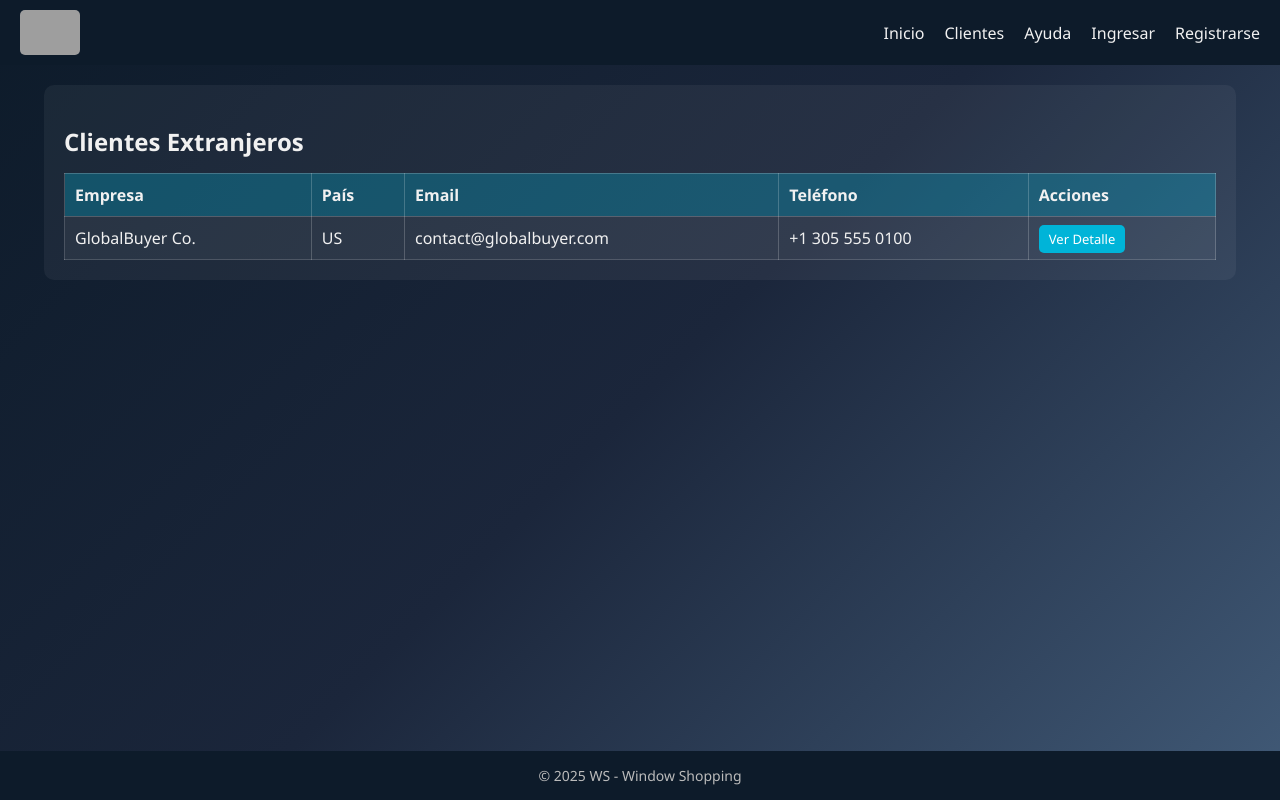
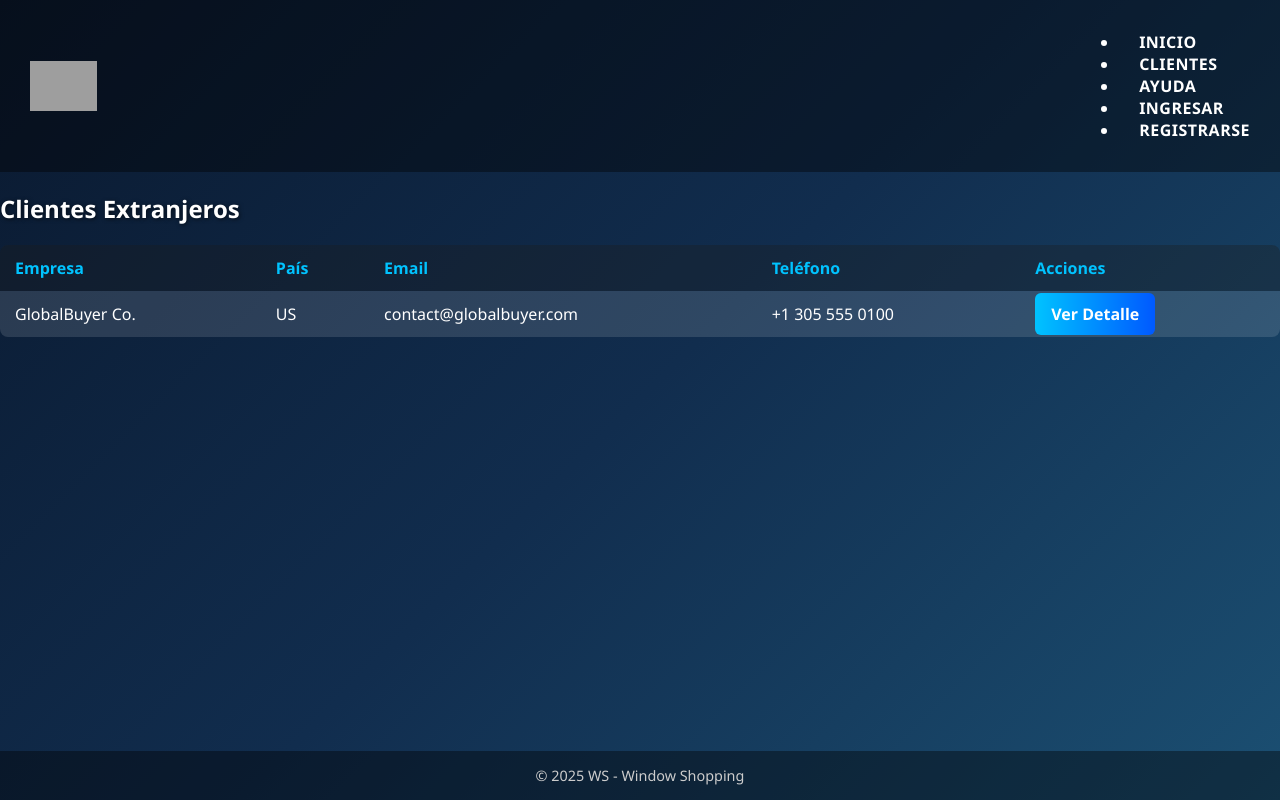
Before and after one commit to crhistopher09ponce04-art/Window-Shopping, a Flask app: page /clientes in a window 1280 px wide. Run offline with Flask 3, Linux system fonts and the light colour scheme; grey boxes are pictures that could not be loaded.

Commit message:
Update style.css

```diff
--- a/static/style.css
+++ b/static/style.css
@@ -1,183 +1,146 @@
-/* ===========================
-   General Reset & Layout
-=========================== */
+/* ================================
+   GENERAL
+================================ */
 body {
     margin: 0;
-    padding: 0;
-    font-family: "Segoe UI", Tahoma, Geneva, Verdana, sans-serif;
-    background: linear-gradient(135deg, #0d1b2a, #1b263b, #415a77);
-    color: #f1f1f1;
+    font-family: "Segoe UI", Arial, sans-serif;
+    background: linear-gradient(135deg, #0a192f, #112d4e, #1b4f72);
+    color: #ffffff;
     min-height: 100vh;
     display: flex;
     flex-direction: column;
 }
 
-/* ===========================
-   Header / Navbar
-=========================== */
+a {
+    color: #ffffff;
+    text-decoration: none;
+    transition: 0.3s;
+}
+a:hover {
+    color: #00c3ff;
+}
+
+/* ================================
+   HEADER / NAVBAR
+================================ */
 header {
-    background: #0d1b2a;
-    padding: 10px 20px;
+    background: rgba(0, 0, 0, 0.4);
+    padding: 15px 30px;
     display: flex;
     align-items: center;
     justify-content: space-between;
-    color: #fff;
 }
 
 header img.logo {
-    height: 45px;
+    height: 50px;
     width: auto;
 }
 
-nav ul {
-    list-style: none;
-    margin: 0;
-    padding: 0;
-    display: flex;
-    gap: 20px;
+nav a {
+    margin-left: 20px;
+    font-weight: bold;
+    text-transform: uppercase;
+    letter-spacing: 0.5px;
 }
 
-nav ul li {
-    display: inline;
+/* ================================
+   TITLES
+================================ */
+h1, h2, h3 {
+    color: #ffffff;
+    margin-bottom: 15px;
+    text-shadow: 1px 1px 4px rgba(0,0,0,0.6);
 }
 
-nav ul li a {
-    color: #f1f1f1;
-    text-decoration: none;
-    font-weight: 500;
-    transition: color 0.3s ease;
-}
-
-nav ul li a:hover {
-    color: #00b4d8;
-}
-
-/* ===========================
-   Container & Sections
-=========================== */
-.container {
-    width: 90%;
-    max-width: 1200px;
-    margin: 20px auto;
-    background: rgba(255, 255, 255, 0.05);
-    padding: 20px;
-    border-radius: 10px;
-}
-
-/* ===========================
-   Forms
-=========================== */
-form {
-    display: flex;
-    flex-direction: column;
-    gap: 10px;
-}
-
-input, select, textarea, button {
-    padding: 10px;
-    border: none;
-    border-radius: 6px;
-    font-size: 14px;
-}
-
-input, select, textarea {
-    background: rgba(255,255,255,0.1);
-    color: #f1f1f1;
-}
-
-button {
-    background: #00b4d8;
-    color: #fff;
-    cursor: pointer;
-    font-weight: 600;
-    transition: 0.3s;
-}
-
-button:hover {
-    background: #0096c7;
-}
-
-/* ===========================
-   Tables
-=========================== */
+/* ================================
+   TABLES
+================================ */
 table {
     width: 100%;
     border-collapse: collapse;
-    margin-top: 15px;
+    margin: 20px 0;
+    background: rgba(255,255,255,0.05);
+    border-radius: 8px;
+    overflow: hidden;
+}
+th, td {
+    padding: 12px 15px;
+    text-align: left;
+}
+th {
+    background: rgba(0,0,0,0.3);
+    color: #00c3ff;
+}
+tr:nth-child(even) {
+    background: rgba(255,255,255,0.08);
 }
 
-th, td {
-    border: 1px solid rgba(255, 255, 255, 0.2);
-    padding: 10px;
-    text-align: left;
+/* ================================
+   BUTTONS
+================================ */
+button, .table-btn, .add-btn {
+    background: linear-gradient(90deg, #00c3ff, #0059ff);
+    color: white;
+    border: none;
+    padding: 10px 16px;
+    border-radius: 6px;
+    cursor: pointer;
+    font-weight: bold;
+    transition: all 0.3s ease;
+}
+button:hover, .table-btn:hover, .add-btn:hover {
+    background: linear-gradient(90deg, #0059ff, #00c3ff);
+    transform: scale(1.05);
 }
 
-th {
-    background: rgba(0, 180, 216, 0.3);
-    font-weight: bold;
+/* ================================
+   FORMS
+================================ */
+form {
+    margin: 15px 0;
+    background: rgba(0,0,0,0.25);
+    padding: 20px;
+    border-radius: 8px;
+}
+input, select, textarea {
+    width: 100%;
+    padding: 10px;
+    margin: 6px 0 12px 0;
+    border: none;
+    border-radius: 5px;
+    background: rgba(255,255,255,0.1);
+    color: #ffffff;
+}
+input:focus, select:focus, textarea:focus {
+    outline: none;
+    border: 1px solid #00c3ff;
 }
 
-tr:nth-child(even) {
-    background: rgba(255,255,255,0.05);
+/* ================================
+   FOOTER
+================================ */
+footer {
+    margin-top: auto;
+    text-align: center;
+    padding: 15px;
+    background: rgba(0,0,0,0.4);
+    font-size: 0.9em;
+    color: #cccccc;
 }
 
-/* Botones dentro de tablas */
-.table-btn {
-    padding: 5px 10px;
-    background: #00b4d8;
-    color: white;
-    border-radius: 5px;
-    text-decoration: none;
-    font-size: 13px;
+/* ================================
+   RESPONSIVE
+================================ */
+@media (max-width: 768px) {
+    nav {
+        display: flex;
+        flex-direction: column;
+        gap: 10px;
+    }
+    table, th, td {
+        font-size: 0.9em;
+    }
+    header img.logo {
+        height: 40px;
+    }
 }
-.table-btn:hover {
-    background: #0096c7;
-}
-
-/* ===========================
-   Messages / Alerts
-=========================== */
-.flash {
-    background: #ffb703;
-    color: #000;
-    padding: 10px;
-    border-radius: 6px;
-    margin-bottom: 10px;
-    font-weight: bold;
-}
-
-/* ===========================
-   Footer
-=========================== */
-footer {
-    margin-top: auto;
-    background: #0d1b2a;
-    color: #bbb;
-    text-align: center;
-    padding: 15px 0;
-    font-size: 14px;
-}
-
-/* ===========================
-   Specific Components
-=========================== */
-.profile-summary, .cliente-detalle {
-    background: rgba(255,255,255,0.08);
-    padding: 15px;
-    border-radius: 8px;
-    margin: 10px 0;
-}
-
-h1, h2, h3 {
-    color: #f1f1f1;
-    margin-bottom: 10px;
-}
-
-/* ===========================
-   Logo in header
-=========================== */
-header .logo {
-    height: 50px;
-    width: auto;
-    border-radius: 5px;
-}
```
